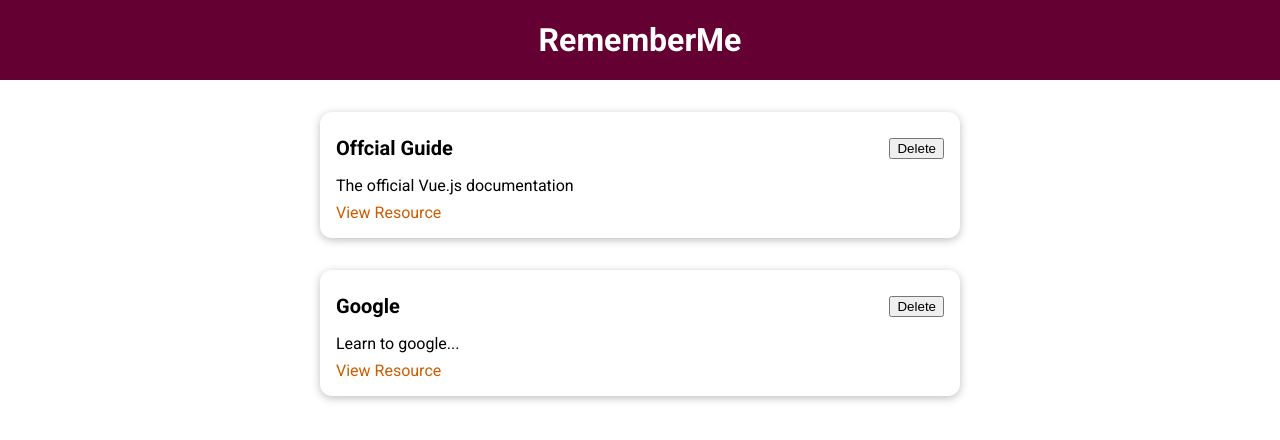
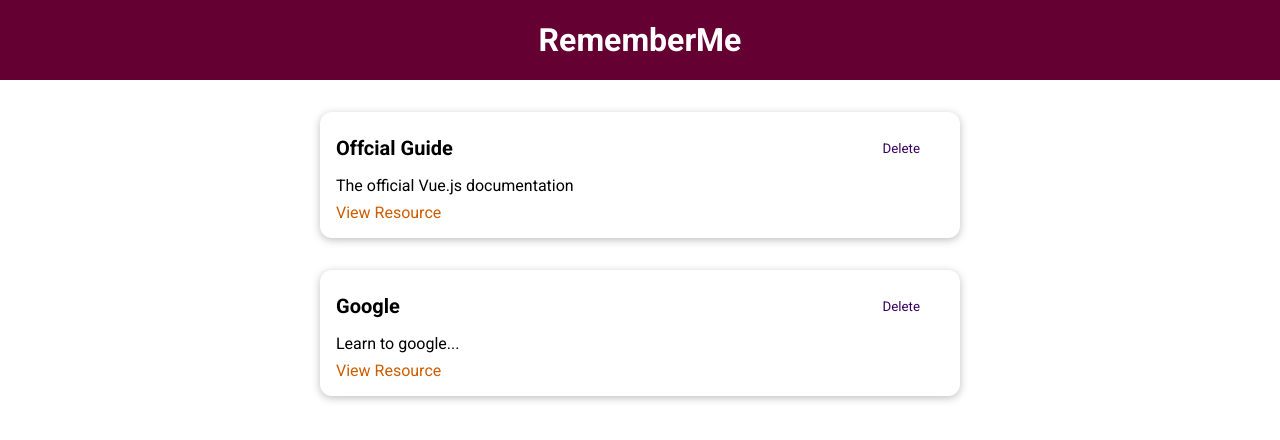
Before and after one commit to jesspsilva/resources-app, a Vue app: page / in a window 1280 px wide. Shown: the top 440 px of the page. Built offline with nearby package versions, Linux system fonts and the light colour scheme.

Commit message:
Add base button

```diff
--- /dev/null
+++ b/src/components/UI/BaseButton.vue
@@ -0,0 +1,39 @@
+<template>
+    <button :type="type" :class="mode">
+        <slot></slot>
+    </button>
+</template>
+
+<script>
+export default {
+    props: ['type', 'mode']
+}
+</script>
+
+<style scoped>
+button {
+    padding: 0.75rem 1.5rem;
+    font-family: inherit;
+    background-color: #3a0061;
+    border: 1px solid #3a0061;
+    color: white;
+    cursor: pointer;
+}
+
+button:hover,
+button:active {
+    background-color: #270041;
+    border-color: #270041;
+}
+
+.flat {
+    background-color: transparent;
+    color: #3a0061;
+    border: none;
+}
+
+.flat:hover,
+.flat:active {
+    background-color: #edd2ff;
+}
+</style>
--- a/src/components/learning-resources/LearningResource.vue
+++ b/src/components/learning-resources/LearningResource.vue
@@ -3,7 +3,7 @@
         <base-card>
             <header>
                 <h3>{{ title }}</h3>
-                <button>Delete</button>
+                <base-button mode="flat">Delete</base-button>
             </header>
             <p>{{ description }}</p>
             <nav>
--- a/src/main.js
+++ b/src/main.js
@@ -1,10 +1,12 @@
 import { createApp } from 'vue';
 
 import App from './App.vue';
-import BaseCard from './components/UI/BaseCard.vue'
+import BaseCard from './components/UI/BaseCard.vue';
+import BaseButton from './components/UI/BaseButton.vue';
 
 const app = createApp(App);
 
 app.component('base-card', BaseCard);
+app.component('base-button', BaseButton);
 
 app.mount('#app');
```
